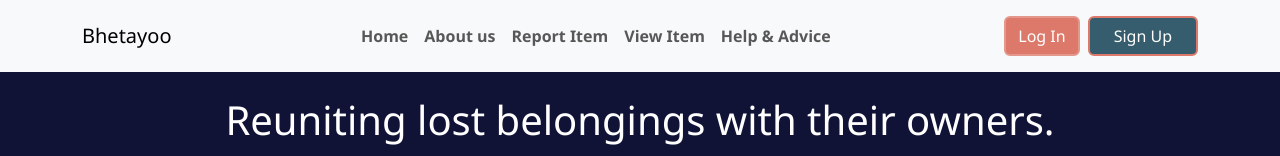
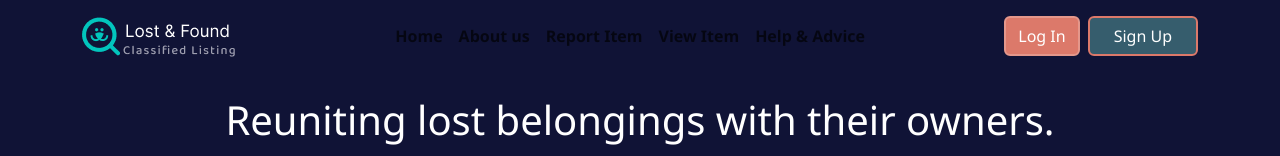
Before and after one commit to spd-sadim/Project---Lost-and-Found, a React (Vite) app in the folder client/: page / in a window 1280 px wide. Shown: the top 156 px of the page. Built offline with nearby package versions, Linux system fonts and the light colour scheme; no server answers.

Commit message:
style: Modify navbar background color and add website logo

```diff
--- a/client/src/components/navbar/NavbarNav.jsx
+++ b/client/src/components/navbar/NavbarNav.jsx
@@ -6,13 +6,14 @@ import { Button } from "react-bootstrap";
 import { Link } from "react-router-dom";
 import { AuthContext } from "../../context/AuthContext";
 import {Icon} from "@iconify-icon/react"
+import logo from "../../assets/logo.png"
 
 export default function NavbarNav() {
   const {user} = useContext(AuthContext);
   return (
-    <Navbar expand="lg" fixed="top" className="bg-body-tertiary">
+    <Navbar expand="lg" fixed="top" className="navbar-custom" >
       <Container>
-        <Navbar.Brand href="/">Bhetayoo</Navbar.Brand>
+        <Navbar.Brand href="/"><img src={logo} alt="" /></Navbar.Brand>
         <Navbar.Toggle aria-controls="basic-navbar-nav" />
         <Navbar.Collapse id="basic-navbar-nav">
           <Nav className="mx-auto py-2">
```
